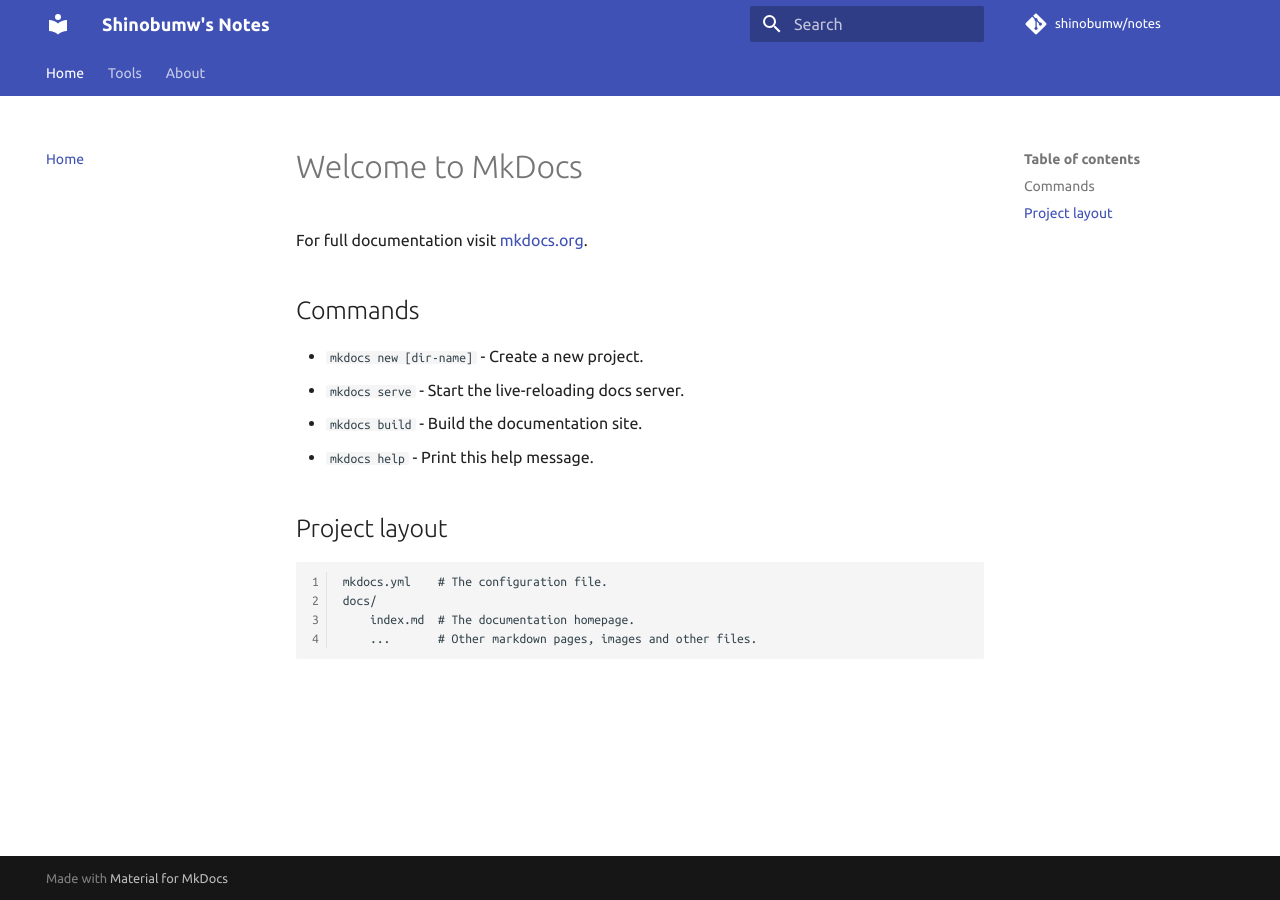
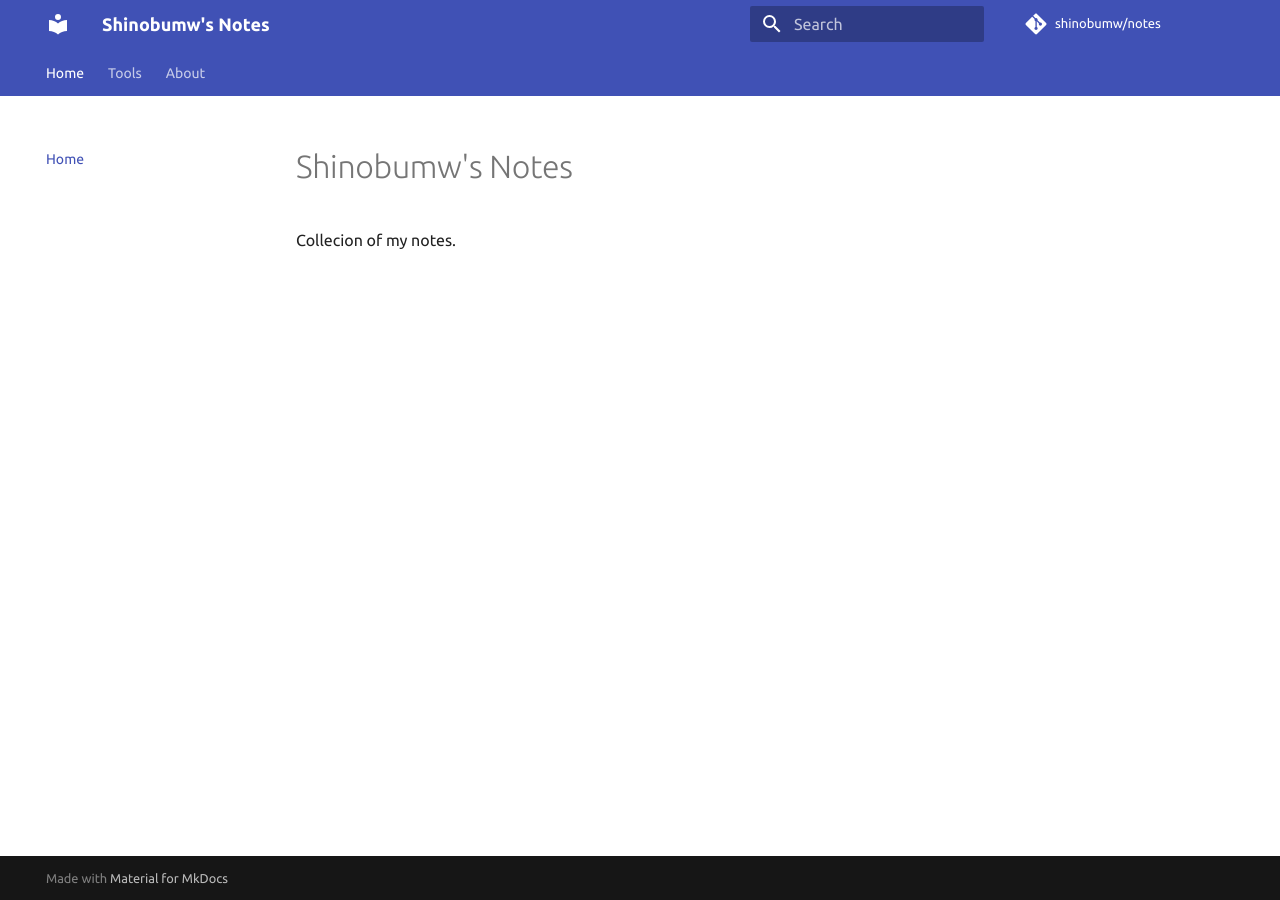
Before and after one commit to shinobumw/notes, an MkDocs documentation site: the page built from docs/index.md, in a window 1280 px wide. Built offline with MkDocs 1.6.1 and Material for MkDocs 9.7.7, drawn with Linux system fonts in a browser that asks for light colours; comment, search, counter and statistics services are not loaded.

Commit message:
Update index

```diff
--- a/docs/index.md
+++ b/docs/index.md
@@ -1,17 +1,3 @@
-# Welcome to MkDocs
+# Shinobumw's Notes
 
-For full documentation visit [mkdocs.org](https://mkdocs.org).
-
-## Commands
-
-* `mkdocs new [dir-name]` - Create a new project.
-* `mkdocs serve` - Start the live-reloading docs server.
-* `mkdocs build` - Build the documentation site.
-* `mkdocs help` - Print this help message.
-
-## Project layout
-
-    mkdocs.yml    # The configuration file.
-    docs/
-        index.md  # The documentation homepage.
-        ...       # Other markdown pages, images and other files.
+Collecion of my notes.
--- a/mkdocs.yml
+++ b/mkdocs.yml
@@ -1,7 +1,7 @@
 site_name: Shinobumw's Notes
 
-repo_name: shinobumw/notes
-repo_url: https://github.com/shinobumw/notes
+repo_name: 'shinobumw/notes'
+repo_url: 'https://github.com/shinobumw/notes'
 
 theme:
   name: material
```
